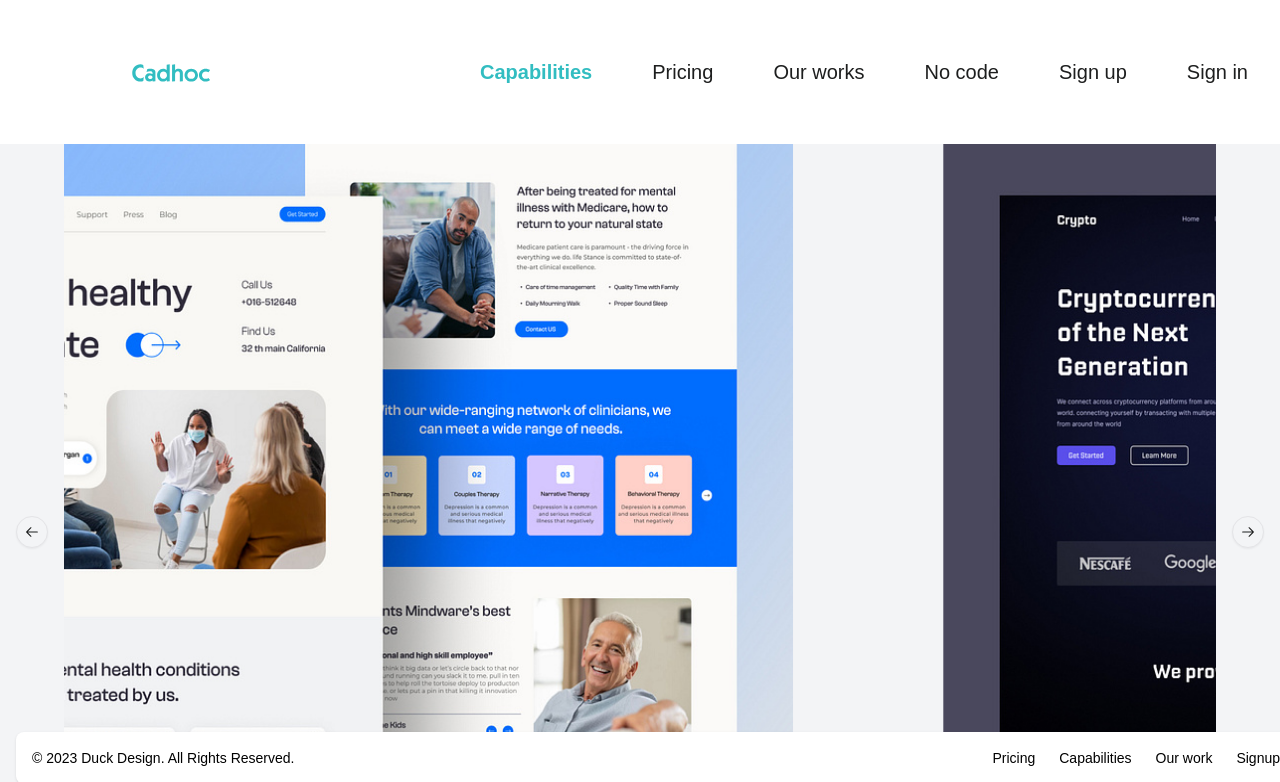
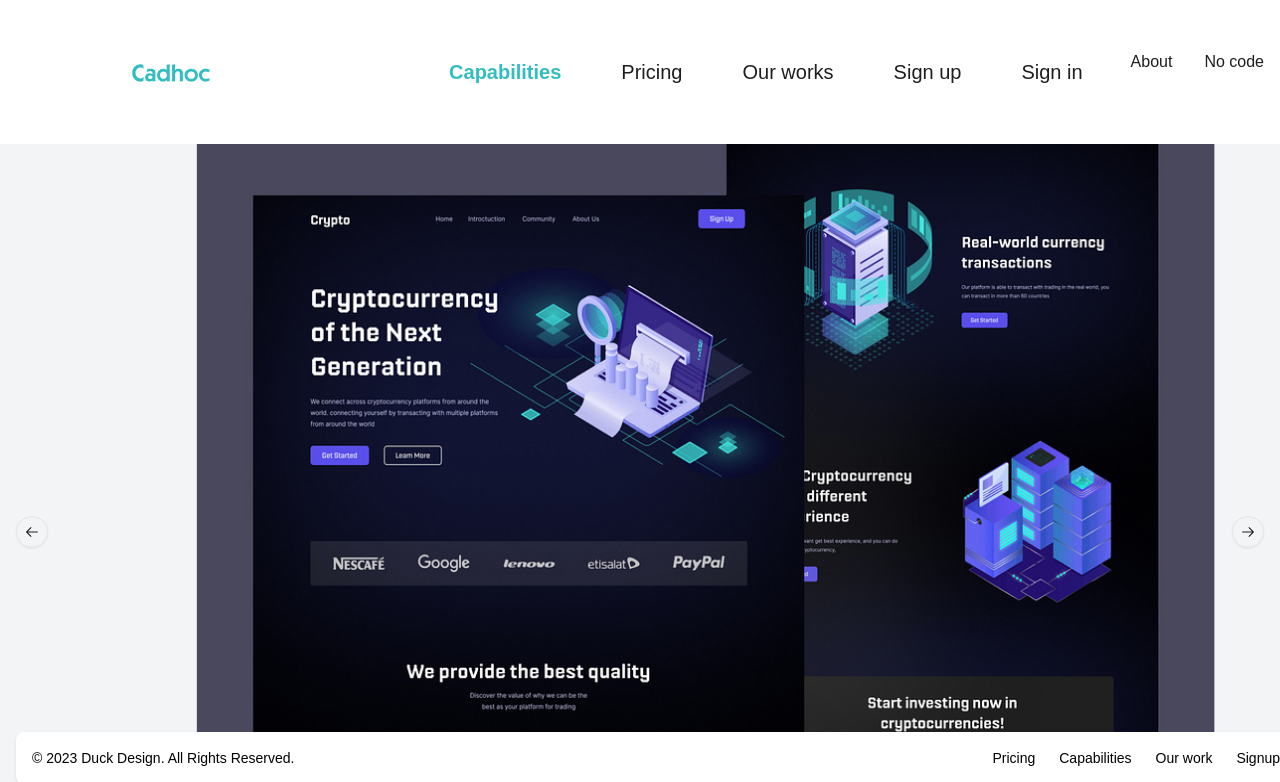
Before and after one commit to alayianwebforeveryone/web-design, a Next.js app: page / in a window 1280 px wide. Shown: the top 782 px of the page. Built offline with nearby package versions, Linux system fonts and the light colour scheme.

Commit message:
add scrolling effect

```diff
--- a/package.json
+++ b/package.json
@@ -22,6 +22,7 @@
     "react-dom": "^18",
     "react-hook-form": "^7.53.0",
     "react-intersection-observer": "^9.13.1",
+    "react-scroll": "^1.9.0",
     "tailwind-merge": "^2.5.2",
     "tailwindcss-animate": "^1.0.7"
   },
--- /dev/null
+++ b/src/components/About/About.jsx
@@ -0,0 +1,36 @@
+import React from "react";
+import member1  from "../../../Assets/Images/member1.png";
+import Image from "next/image";
+
+export const About = () => {
+  return (
+    <>
+        <div>
+          <h1 className="text-headColor font-bold text-center text-5xl ">Our Team</h1>
+        </div>
+      <div className="flex flex-col md:flex-row  justify-between  gap-12 md:px-48 items-center mt-16">
+        <div className="md:w-[40%] w-[80%]">
+          <p className="text-xl  text-paraColor text-justify">
+            At Duck.Design, our team of dedicated experts shares a common
+            passion for design. With years of experience and deep knowledge in
+            various design fields, our designers create innovative and
+            impressive work. Each team member continually hones their skills and
+            keeps up with the latest trends to offer our clients the most modern
+            solutions.
+            At Duck.Design, our team of dedicated experts shares a common
+            passion for design. With years of experience and deep knowledge in
+            various design fields, our designers create innovative and
+            impressive work. Each team member continually hones their skills and
+            keeps up with the latest trends to offer our clients the most modern
+            solutions.
+          </p>
+        </div>
+
+        <div className="md:w-[40%]  px-12 md:px-0">
+            <Image src={member1} alt="member1 " className="h-[350px]" />
+
+        </div>
+      </div>
+    </>
+  );
+};
--- a/src/components/Dashboard/index.jsx
+++ b/src/components/Dashboard/index.jsx
@@ -8,6 +8,9 @@ import Link from "next/link";
 import Banner from "../Banner/Banner";
 import ScrollReveal from "../ScrollAnimation/ScrollReveal";
 import { motion } from "framer-motion";
+import { About } from "../About/About";
+import Nocode from "../Nocode";
+
 
 function Dashboard() {
   return (
@@ -116,7 +119,22 @@ function Dashboard() {
             </div>
           </div>
         </ScrollReveal>
+
+{/* About */}
+
+
+
+
+        <div id="about">
+            <About />
+        </div>
       </div>
+
+
+      {/* no code */}
+
+
+      <Nocode/>
     </>
   );
 }
--- a/src/components/Navigation/index.jsx
+++ b/src/components/Navigation/index.jsx
@@ -3,12 +3,13 @@
 import { usePathname } from "next/navigation";
 import { useRouter } from "next/navigation";
 import NavLink from "./NavLinks";
-import Link from "next/link";
+// import Link from "next/link";
 import React, { useState } from "react";
 import Image from "next/image";
 import logo from "../../../Assets/Icons/logo.svg";
 import menu from "./../../../Assets/Icons/menu.svg";
 import close from "./../../../Assets/Icons/close.svg";
+import { Link } from "react-scroll";
 
 const navLinks = [
   {
@@ -24,10 +25,7 @@ const navLinks = [
     title: "Our works",
     path: "/ourWork",
   },
-  {
-    title: "No code",
-    path: "/Nocode",
-  },
+
   {
     title: "Sign up",
     path: "/Signup",
@@ -56,7 +54,7 @@ const Navbar = () => {
           <Image
             src={logo}
             alt="Alayian"
-            className="  md:h-28 md:w-36 lg:h-28 lg:w-44 xl:h-28  xl:w-72"
+            className="md:h-28 md:w-36 lg:h-28 lg:w-44 xl:h-28 xl:w-72"
           />
         </Link>
         <div className="cursor-pointer sm:hidden" onClick={toggleMenu}>
@@ -79,6 +77,32 @@ const Navbar = () => {
                 />
               </li>
             ))}
+            <li className="">
+              <Link
+                activeClass="active"
+                to="about"
+                spy={true}
+                smooth={true}
+                offset={50}
+                duration={1000}
+                // onSetActive={handleSetActive}
+              >
+                About
+              </Link>
+            </li>
+            <li className="">
+              <Link
+                activeClass="active"
+                to="nocode"
+                spy={true}
+                smooth={true}
+                offset={50}
+                duration={1000}
+                // onSetActive={handleSetActive}
+              >
+                No code
+              </Link>
+            </li>
           </ul>
         </div>
       </div>
--- a/src/components/Nocode/index.jsx
+++ b/src/components/Nocode/index.jsx
@@ -37,7 +37,7 @@ const Nocode = () => {
     },
   ];
   return (
-    <div className="mb-24 mt-80 md:mt-48">
+    <div className="mb-24 mt-80 md:mt-48  "  id="nocode">
       <div className="mb-12 mt-4 text-center t">
         <h1 className="px-1 text-3xl md:text-5xl text-headColor  font-extrabold">Website development with no code</h1>
         <div className="mt-24 flex flex-col items-center justify-center gap-8 md:mx-24 md:flex-row">
```
Also changed, not shown: Assets/Images/member1.png (added), 1 other file (tests, documents, lock files or other folders).
